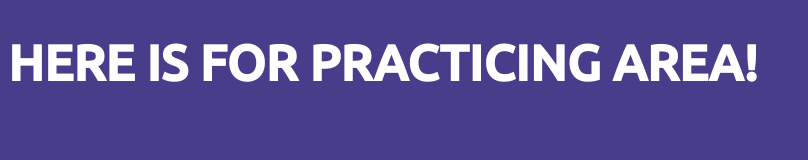
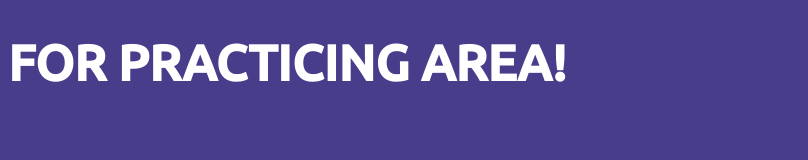
Before and after one commit to mandarinfactory/nomad_coder_templates, a plain HTML site: page index.html in a window 1280 px wide. Shown: the whole page, without its empty margins (0-808 px from the left). Drawn offline with Linux system fonts and the light colour scheme.

Commit message:
JS-practice_5

```diff
--- a/index.html
+++ b/index.html
@@ -5,13 +5,13 @@
     <meta http-equiv="X-UA-Compatible" content="IE=edge">
     <meta name="viewport" content="width=device-width, initial-scale=1.0">
     <link rel="preconnect" href="https://fonts.googleapis.com">
-<link rel="preconnect" href="https://fonts.gstatic.com" crossorigin>
-<link href="https://fonts.googleapis.com/css2?family=Ubuntu:ital,wght@0,300;0,400;0,500;1,300&display=swap" rel="stylesheet">
+    <link rel="preconnect" href="https://fonts.gstatic.com" crossorigin>
+    <link href="https://fonts.googleapis.com/css2?family=Ubuntu:ital,wght@0,300;0,400;0,500;1,300&display=swap" rel="stylesheet">
     <link rel="stylesheet" href="style.css">
     <title>practice!</title>
 </head>
 <body>
-    <h1>HERE IS FOR PRACTICING AREA!</h1>
+    <h1>FOR PRACTICING AREA!</h1>
 </body>
 <script src="apps.js"></script>
 </html>
```
